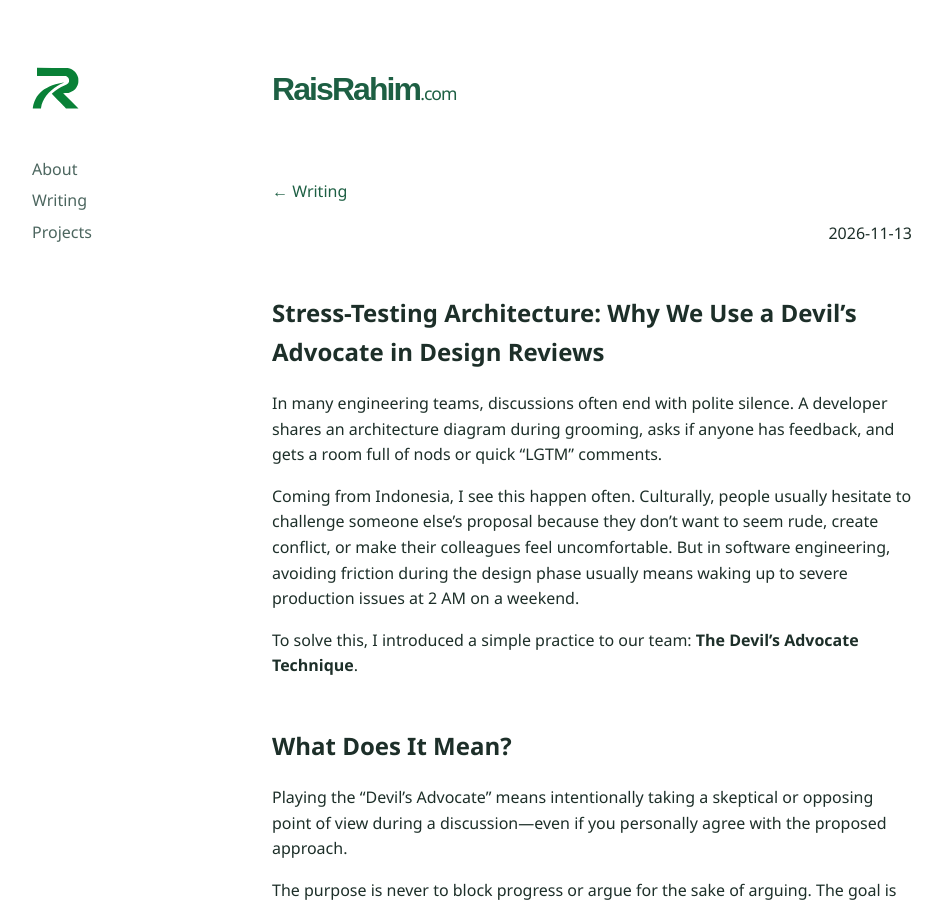
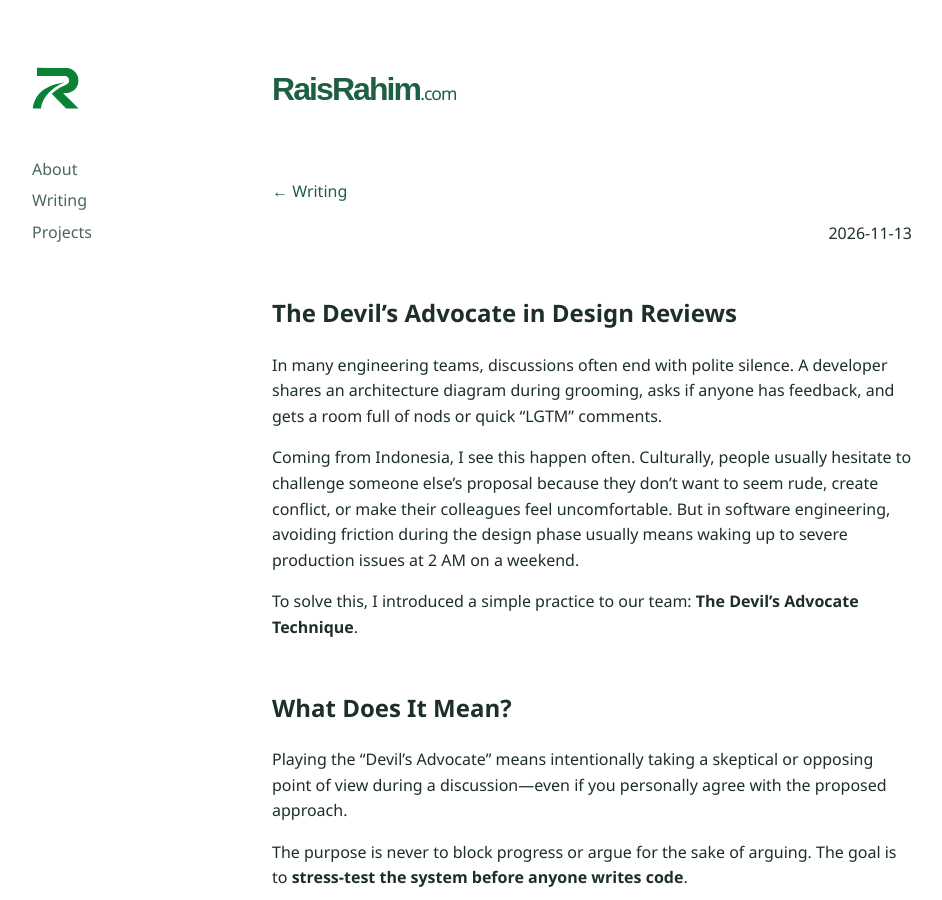
Before and after one commit to raisrahim/raisrahim.github.io, a Jekyll site: the page built from _posts/2026-11-13-devils-advocate-design-reviews.md, in a window 1280 px wide and 900 px high. Shown: the whole window, without its empty margins (96-1038 px from the left). Built offline with Jekyll 4.4.1, drawn with Linux system fonts in a browser that asks for light colours.

Commit message:
feat: add post on the Devil’s Advocate technique in design reviews

```diff
--- a/_posts/2026-11-13-devils-advocate.md
+++ b/_posts/2026-11-13-devils-advocate-design-reviews.md
@@ -1,8 +1,8 @@
 ---
 layout: post
-title: "Stress-Testing Architecture: Why We Use a Devil’s Advocate in Design Reviews"
+title: "The Devil’s Advocate in Design Reviews"
 description: "How giving engineers explicit permission to challenge design decisions helps prevent groupthink and catches production bugs early."
-tags: ["software-engineering", "system-design", "leadership", "code-review"]
+tags: ["software-engineering", "system-design",  "leadership", "team-collaboration", "architecture"]
 ---
 
 In many engineering teams, discussions often end with polite silence. A developer shares an architecture diagram during grooming, asks if anyone has feedback, and gets a room full of nods or quick "LGTM" comments.
```
